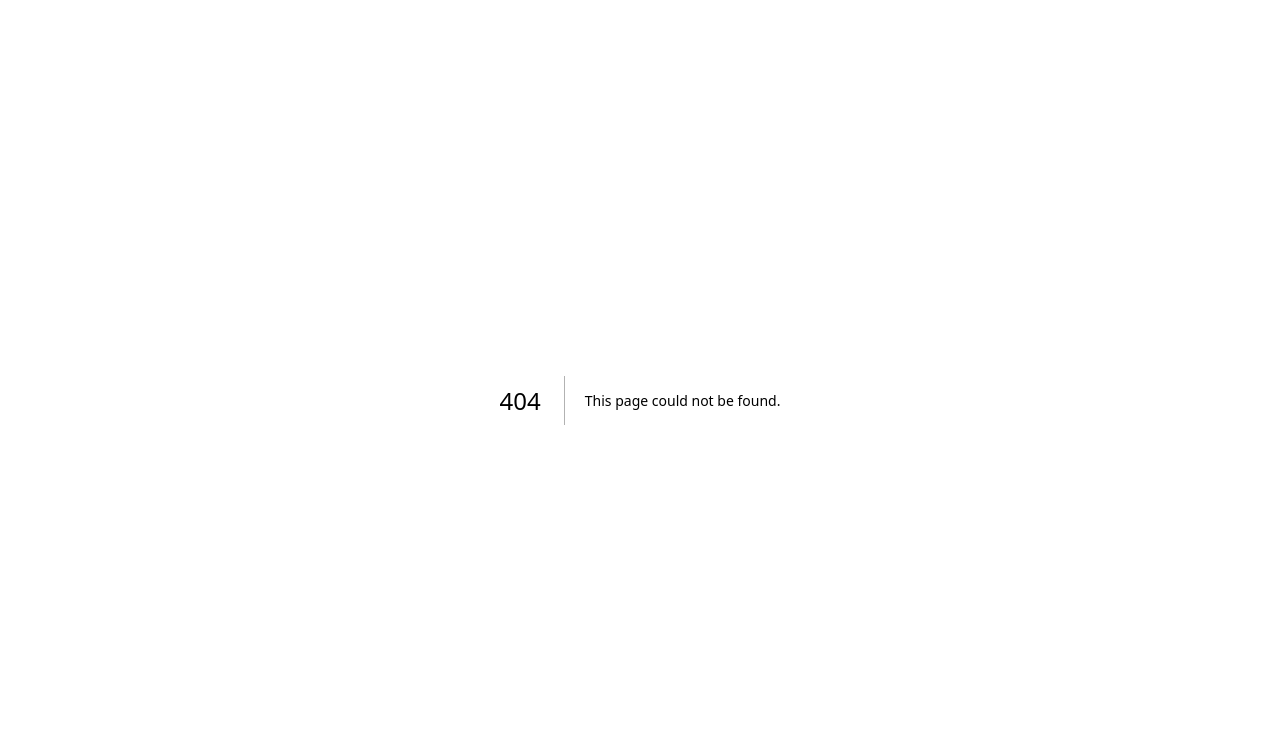
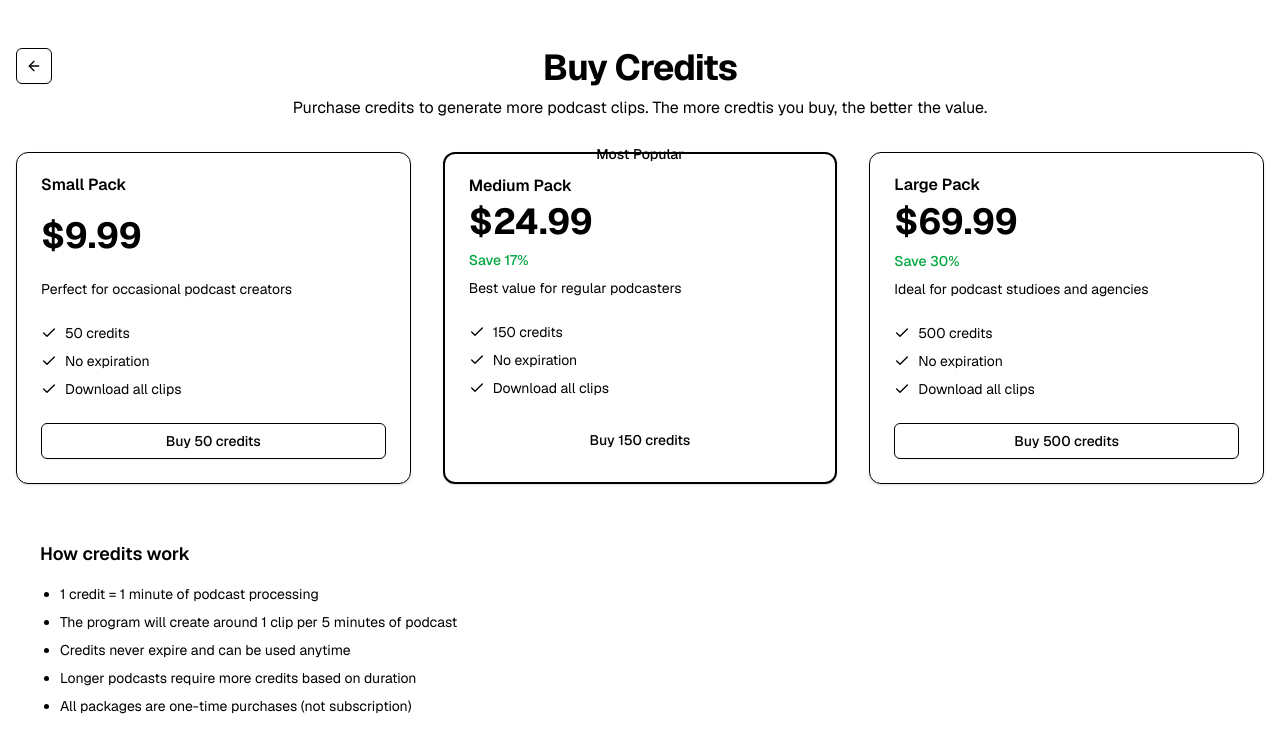
Before and after one commit to faizparvez/ai-podcast-clipper, a Next.js app in the folder frontend/: page /dashboard/billing in a window 1280 px wide. Before the commit this address had no page. Shown: the top 752 px of the page. Built offline with nearby package versions, Linux system fonts and the light colour scheme.

Commit message:
created the billing page

```diff
--- /dev/null
+++ b/frontend/src/app/dashboard/billing/page.tsx
@@ -0,0 +1,156 @@
+"use client";
+
+import type { VariantProps } from "class-variance-authority";
+import { ArrowLeftIcon, CheckIcon } from "lucide-react";
+import Link from "next/link";
+import { createCheckoutSession, type PriceId } from "~/actions/stripe";
+import { Button, type buttonVariants } from "~/components/ui/button";
+import {
+  Card,
+  CardContent,
+  CardDescription,
+  CardFooter,
+  CardHeader,
+  CardTitle,
+} from "~/components/ui/card";
+import { cn } from "~/lib/utils";
+
+interface PricingPlan {
+  title: string;
+  price: string;
+  description: string;
+  features: string[];
+  buttonText: string;
+  buttonVariant: VariantProps<typeof buttonVariants>["variant"];
+  isPopular?: boolean;
+  savePercentage?: string;
+  priceId: PriceId;
+}
+
+const plans: PricingPlan[] = [
+  {
+    title: "Small Pack",
+    price: "$9.99",
+    description: "Perfect for occasional podcast creators",
+    features: ["50 credits", "No expiration", "Download all clips"],
+    buttonText: "Buy 50 credits",
+    buttonVariant: "outline",
+    priceId: "small",
+  },
+  {
+    title: "Medium Pack",
+    price: "$24.99",
+    description: "Best value for regular podcasters",
+    features: ["150 credits", "No expiration", "Download all clips"],
+    buttonText: "Buy 150 credits",
+    buttonVariant: "default",
+    isPopular: true,
+    savePercentage: "Save 17%",
+    priceId: "medium",
+  },
+  {
+    title: "Large Pack",
+    price: "$69.99",
+    description: "Ideal for podcast studioes and agencies",
+    features: ["500 credits", "No expiration", "Download all clips"],
+    buttonText: "Buy 500 credits",
+    buttonVariant: "outline",
+    isPopular: false,
+    savePercentage: "Save 30%",
+    priceId: "large",
+  },
+];
+
+function PricingCard({ plan }: { plan: PricingPlan }) {
+  return (
+    <Card
+      className={cn(
+        "relative flex flex-col",
+        plan.isPopular && "border-primary border-2",
+      )}
+    >
+      {plan.isPopular && (
+        <div className="bg-primary text-primary-foreground absolute top-0 left-1/2 -translate-x-1/2 -translate-y-1/2 transform rounded-full px-3 py-1 text-sm font-medium whitespace-nowrap">
+          Most Popular
+        </div>
+      )}
+      <CardHeader className="flex-1">
+        <CardTitle>{plan.title}</CardTitle>
+        <div className="text-4xl font-bold">{plan.price} </div>
+        {plan.savePercentage && (
+          <p className="text-sm font-medium text-green-600">
+            {plan.savePercentage}
+          </p>
+        )}
+        <CardDescription>{plan.description}</CardDescription>
+      </CardHeader>
+      <CardContent className="space-y-2">
+        <ul className="text-muted-foreground space-y-2 text-sm">
+          {plan.features.map((feature, index) => (
+            <li key={index} className="flex items-center gap-2">
+              <CheckIcon className="text-primary size-4" />
+              {feature}
+            </li>
+          ))}
+        </ul>
+      </CardContent>
+      <CardFooter>
+        <form
+          action={() => createCheckoutSession(plan.priceId)}
+          className="w-full"
+        >
+          <Button variant={plan.buttonVariant} className="w-full" type="submit">
+            {plan.buttonText}
+          </Button>
+        </form>
+      </CardFooter>
+    </Card>
+  );
+}
+
+export default function BillingPage() {
+  return (
+    <div className="mx-auto flex flex-col space-y-8 px-4 py-12">
+      <div className="relative flex items-center justify-center gap-4">
+        <Button
+          className="absolute top-0 left-0"
+          variant="outline"
+          size="icon"
+          asChild
+        >
+          <Link href="/dashboard">
+            <ArrowLeftIcon className="size-4" />
+          </Link>
+        </Button>
+        <div className="space-y-2 text-center">
+          <h1 className="text-2xl font-bold tracking-tight sm:text-4xl">
+            Buy Credits
+          </h1>
+          <p className="text-muted-foreground">
+            Purchase credits to generate more podcast clips. The more credtis
+            you buy, the better the value.
+          </p>
+        </div>
+      </div>
+
+      <div className="grid grid-cols-1 gap-8 md:grid-cols-3">
+        {plans.map((plan) => (
+          <PricingCard key={plan.title} plan={plan} />
+        ))}
+      </div>
+
+      <div className="bg-muted/50 rounded-lg p-6">
+        <h3 className="mb-4 text-lg font-semibold">How credits work</h3>
+        <ul className="text-muted-foreground list-disc space-y-2 pl-5 text-sm">
+          <li>1 credit = 1 minute of podcast processing</li>
+          <li>
+            The program will create around 1 clip per 5 minutes of podcast
+          </li>
+          <li>Credits never expire and can be used anytime</li>
+          <li>Longer podcasts require more credits based on duration</li>
+          <li>All packages are one-time purchases (not subscription)</li>
+        </ul>
+      </div>
+    </div>
+  );
+}
```
